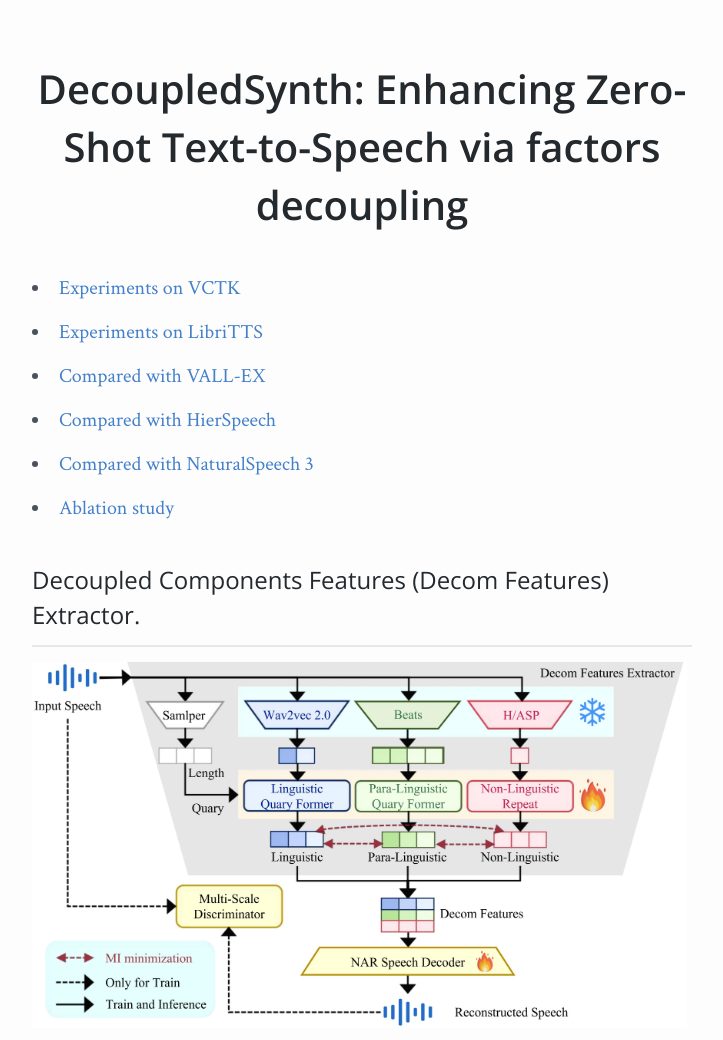
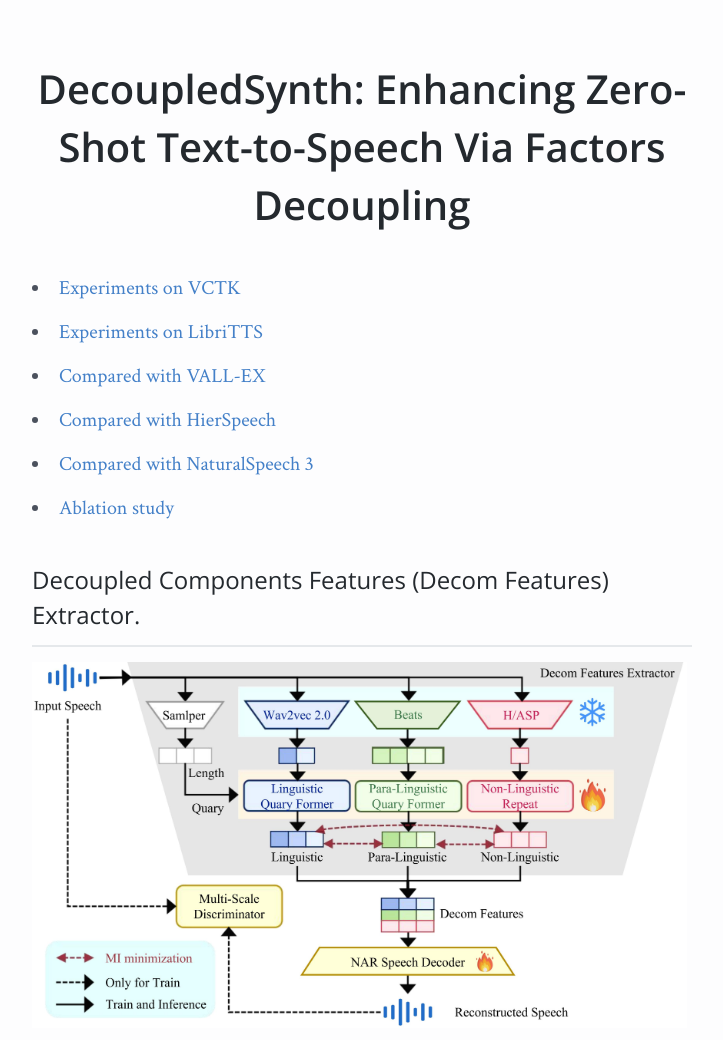
Before and after one commit to test1634/DecoupledSynth, a plain HTML site: page index.html in a window 1280 px wide. Shown: the top 1040 px of the page, without its empty margins (278-1001 px from the left). Drawn offline with nearby package versions, Linux system fonts and the light colour scheme.

Commit message:
Update index.html

```diff
--- a/index.html
+++ b/index.html
@@ -15,7 +15,7 @@
 <body>
 
     <div class='section'>
-        <h1>DecoupledSynth: Enhancing Zero-Shot Text-to-Speech via factors decoupling</h1>
+        <h1>DecoupledSynth: Enhancing Zero-Shot Text-to-Speech Via Factors Decoupling</h1>
                     <li><a href='#section-1'>Experiments on VCTK</a></li>
                     <li><a href='#section-2'>Experiments on LibriTTS</a></li>
                     <li><a href='#section-5'>Compared with VALL-EX</a></li>
```
